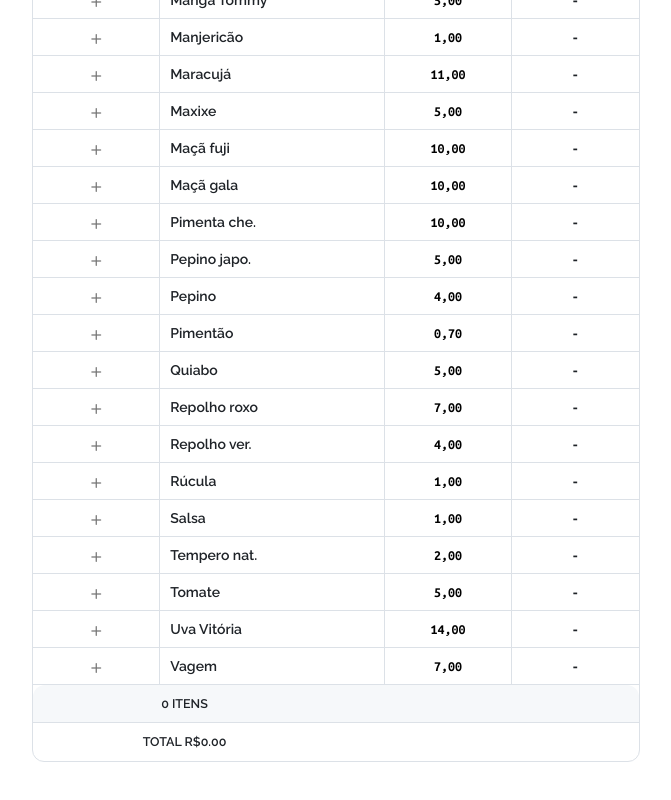
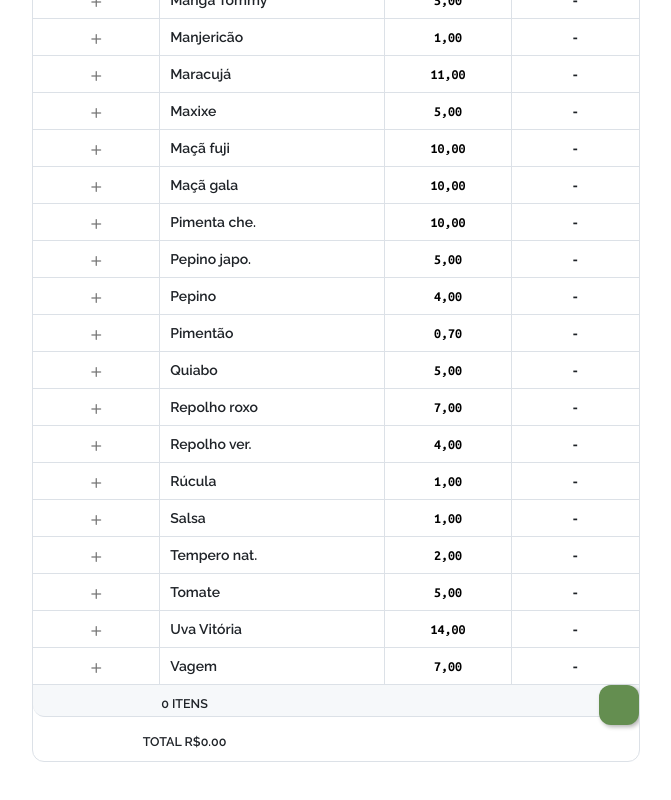
Before and after one commit to hortifrutibrasileiros/hortifrutibrasileiros.github.io, a plain HTML site: page fiscal/index.html in a window 1280 px wide. Shown: the part 1576-2376 px from the top of the page, without its empty margins (304-975 px from the left). Drawn offline with nearby package versions, Linux system fonts and the light colour scheme.

Commit message:
Update styles.css

```diff
--- a/fiscal/styles.css
+++ b/fiscal/styles.css
@@ -191,7 +191,7 @@ section .headlist {
 
 section .footlist {
     width: 100%;
-    height: 38px;
+    height: 32px;
     max-width: 640px;
     font-size: 12.5px;
     line-height: 38px;
@@ -199,8 +199,8 @@ section .footlist {
     border-bottom: 1px solid #dce1e7;
     color: #1f2328;
     font-weight: 600;
-    border-top-right-radius: 12px;
-    border-top-left-radius: 12px;
+    border-bottom-right-radius: 12px;
+    border-bottom-left-radius: 12px;
     transition: 0.2;
     box-sizing: border-box;
 }
@@ -417,7 +417,7 @@ input:focus {
     box-sizing: border-box;
     border-top: 1px solid #dce1e7;
 }
-.popup .foot button {
+.popup .foot button, .footlist button {
     border: none;
     height: 40px;
     border-radius: 12px;
```
